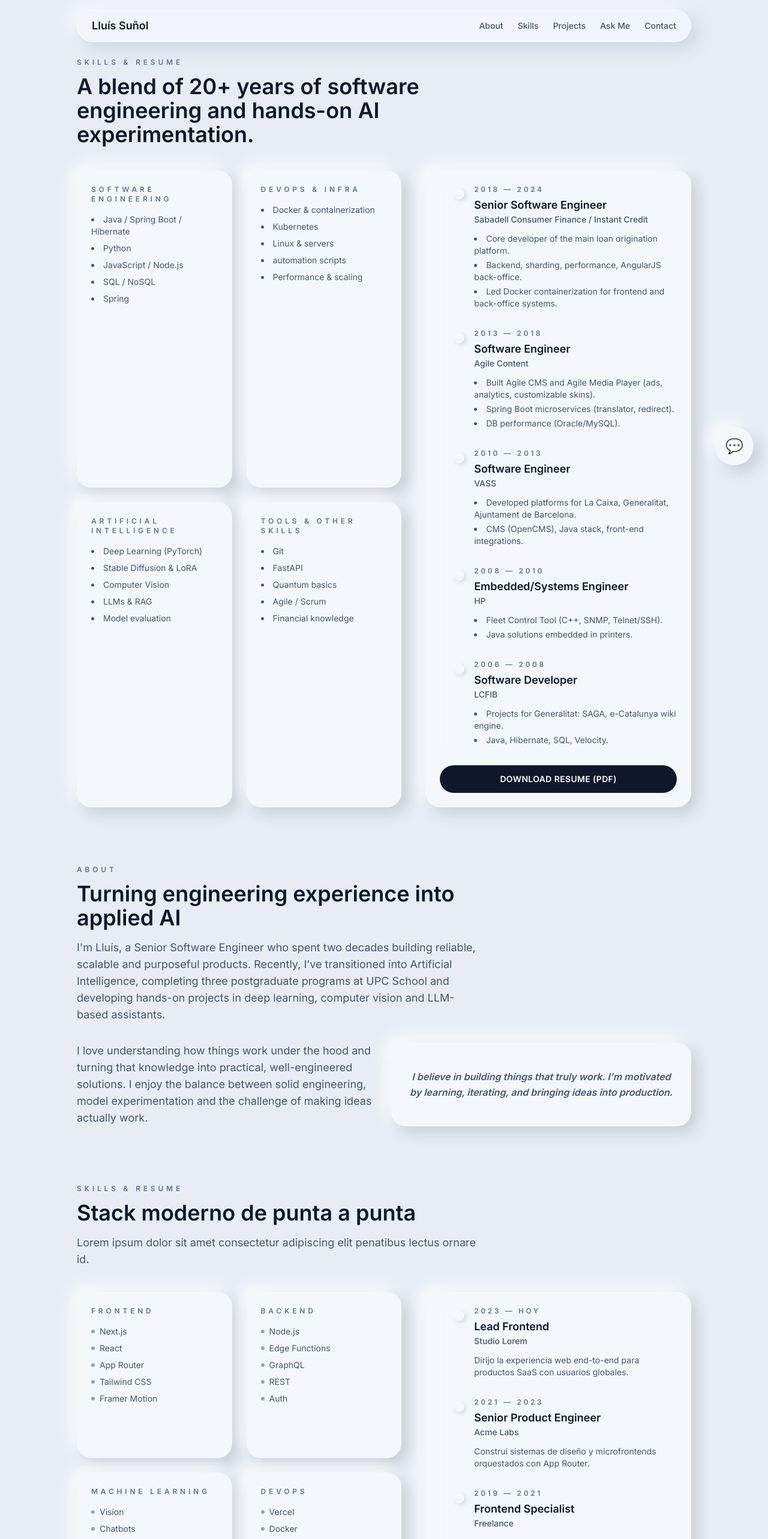
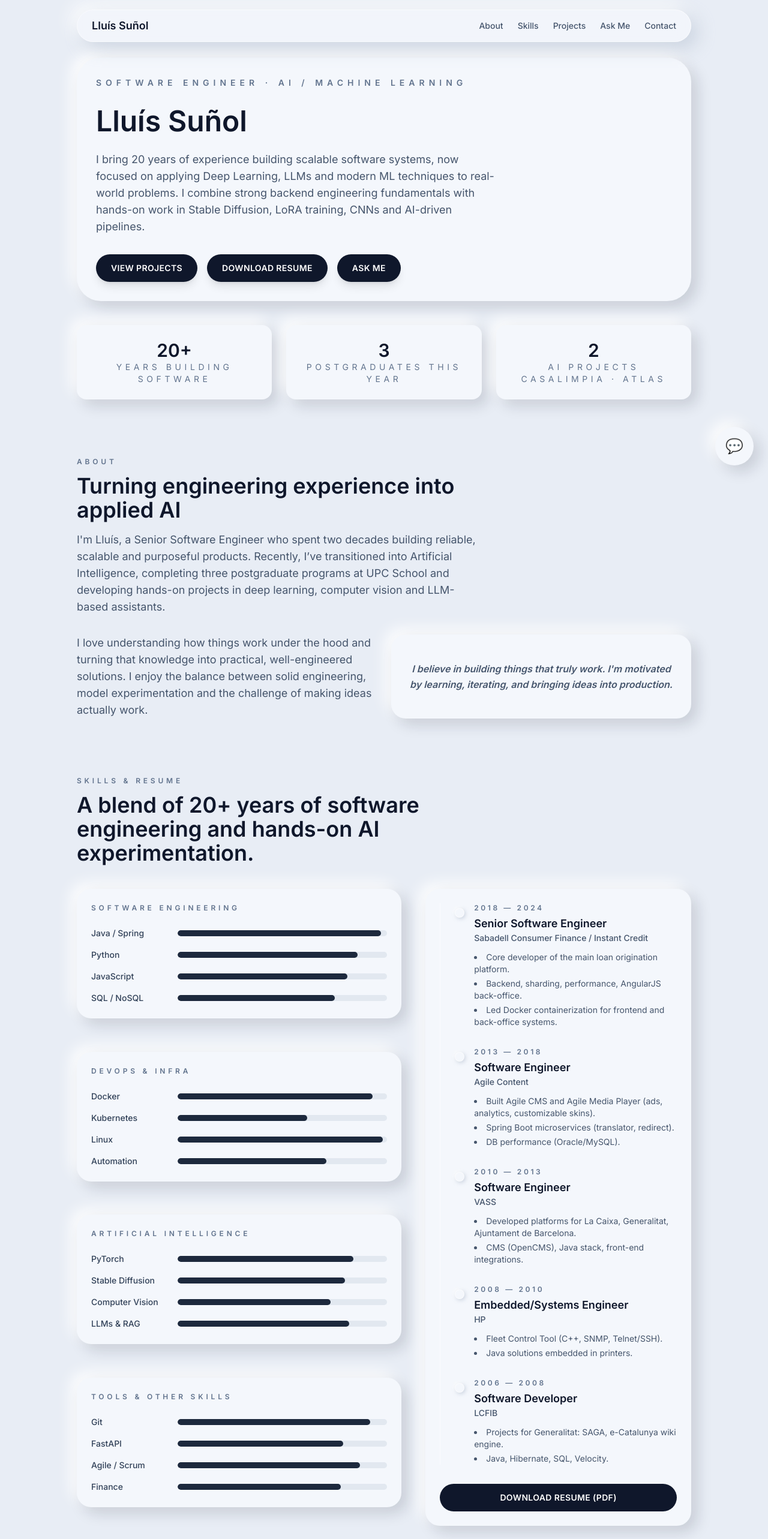
Before and after one commit to lsunol/portfolio, a Next.js app: page / in a window 1280 px wide. Shown: the top 2566 px of the page at 60% size. Built offline with nearby package versions, Linux system fonts and the light colour scheme.

Commit message:
Skills and resume

```diff
--- a/app/page.tsx
+++ b/app/page.tsx
@@ -59,22 +59,61 @@ const skillGroups = [
 
 const experiences = [
   {
-    period: "2023 — HOY",
-    title: "Lead Frontend",
-    subtitle: "Studio Lorem",
-    description: "Dirijo la experiencia web end-to-end para productos SaaS con usuarios globales.",
+    period: "2018 — 2024",
+    title: "Senior Software Engineer",
+    subtitle: "Sabadell Consumer Finance / Instant Credit",
+    description: (
+      <ul className="mt-2 space-y-1 text-sm text-slate-600 list-disc list-inside">
+        <li>Core developer of the main loan origination platform.</li>
+        <li>Backend, sharding, performance, AngularJS back-office.</li>
+        <li>Led Docker containerization for frontend and back-office systems.</li>
+      </ul>
+    ),
   },
   {
-    period: "2021 — 2023",
-    title: "Senior Product Engineer",
-    subtitle: "Acme Labs",
-    description: "Construí sistemas de diseño y microfrontends orquestados con App Router.",
+    period: "2013 — 2018",
+    title: "Software Engineer",
+    subtitle: "Agile Content",
+    description: (
+      <ul className="mt-2 space-y-1 text-sm text-slate-600 list-disc list-inside">
+        <li>Built Agile CMS and Agile Media Player (ads, analytics, customizable skins).</li>
+        <li>Spring Boot microservices (translator, redirect).</li>
+        <li>DB performance (Oracle/MySQL).</li>
+      </ul>
+    ),
   },
   {
-    period: "2019 — 2021",
-    title: "Frontend Specialist",
-    subtitle: "Freelance",
-    description: "Consultorías para startups enfocadas en growth, rendimiento y accesibilidad.",
+    period: "2010 — 2013",
+    title: "Software Engineer",
+    subtitle: "VASS",
+    description: (
+      <ul className="mt-2 space-y-1 text-sm text-slate-600 list-disc list-inside">
+        <li>Developed platforms for La Caixa, Generalitat, Ajuntament de Barcelona.</li>
+        <li>CMS (OpenCMS), Java stack, front-end integrations.</li>
+      </ul>
+    ),
+  },
+  {
+    period: "2008 — 2010",
+    title: "Embedded/Systems Engineer",
+    subtitle: "HP",
+    description: (
+      <ul className="mt-2 space-y-1 text-sm text-slate-600 list-disc list-inside">
+        <li>Fleet Control Tool (C++, SNMP, Telnet/SSH).</li>
+        <li>Java solutions embedded in printers.</li>
+      </ul>
+    ),
+  },
+  {
+    period: "2006 — 2008",
+    title: "Software Developer",
+    subtitle: "LCFIB",
+    description: (
+      <ul className="mt-2 space-y-1 text-sm text-slate-600 list-disc list-inside">
+        <li>Projects for Generalitat: SAGA, e-Catalunya wiki engine.</li>
+        <li>Java, Hibernate, SQL, Velocity.</li>
+      </ul>
+    ),
   },
 ];
 
@@ -118,118 +157,40 @@ export default function Home() {
       <main className="mx-auto flex w-full max-w-5xl flex-col gap-24 px-4 pt-20 sm:px-6 sm:pt-24 lg:px-0">
         <motion.section
           id="hero"
+          ref={heroRef}
           variants={sectionVariants}
           initial="hidden"
           whileInView="show"
           viewport={{ once: true, amount: 0.3 }}
-            className="space-y-10 scroll-mt-28 sm:scroll-mt-32"
+          className={`flex flex-col gap-10 scroll-mt-28 sm:scroll-mt-32 ${shouldCenterHero ? "justify-center" : ""}`}
         >
-            <SectionTitle
-              eyebrow="Skills & Resume"
-              title="A blend of 20+ years of software engineering and hands-on AI experimentation."
-              description=""
-            />
-            <div className="grid gap-10 lg:grid-cols-[1.1fr_0.9fr]">
-              <div className="grid gap-6 sm:grid-cols-2">
-                <div className="neumorphic-surface rounded-3xl p-6">
-                  <p className="text-xs font-semibold uppercase tracking-[0.4em] text-slate-500 mb-4">SOFTWARE ENGINEERING</p>
-                  <ul className="space-y-2 text-sm text-slate-600 list-disc list-inside">
-                    <li>Java / Spring Boot / Hibernate</li>
-                    <li>Python</li>
-                    <li>JavaScript / Node.js</li>
-                    <li>SQL / NoSQL</li>
-                    <li>Spring</li>
-                  </ul>
-                </div>
-                <div className="neumorphic-surface rounded-3xl p-6">
-                  <p className="text-xs font-semibold uppercase tracking-[0.4em] text-slate-500 mb-4">DEVOPS & INFRA</p>
-                  <ul className="space-y-2 text-sm text-slate-600 list-disc list-inside">
-                    <li>Docker & containerization</li>
-                    <li>Kubernetes</li>
-                    <li>Linux & servers</li>
-                    <li>automation scripts</li>
-                    <li>Performance & scaling</li>
-                  </ul>
-                </div>
-                <div className="neumorphic-surface rounded-3xl p-6">
-                  <p className="text-xs font-semibold uppercase tracking-[0.4em] text-slate-500 mb-4">ARTIFICIAL INTELLIGENCE</p>
-                  <ul className="space-y-2 text-sm text-slate-600 list-disc list-inside">
-                    <li>Deep Learning (PyTorch)</li>
-                    <li>Stable Diffusion & LoRA</li>
-                    <li>Computer Vision</li>
-                    <li>LLMs & RAG</li>
-                    <li>Model evaluation</li>
-                  </ul>
-                </div>
-                <div className="neumorphic-surface rounded-3xl p-6">
-                  <p className="text-xs font-semibold uppercase tracking-[0.4em] text-slate-500 mb-4">TOOLS & OTHER SKILLS</p>
-                  <ul className="space-y-2 text-sm text-slate-600 list-disc list-inside">
-                    <li>Git</li>
-                    <li>FastAPI</li>
-                    <li>Quantum basics</li>
-                    <li>Agile / Scrum</li>
-                    <li>Financial knowledge</li>
-                  </ul>
+          <div className="neumorphic-surface rounded-[2.5rem] p-8 shadow-[20px_20px_45px_rgba(163,177,198,0.45),-20px_-20px_45px_rgba(255,255,255,0.9)]">
+            <p className="text-sm font-semibold uppercase tracking-[0.5em] text-slate-500">Software Engineer · AI / Machine Learning</p>
+            <h1 className="mt-6 text-4xl font-semibold leading-tight text-slate-900 sm:text-5xl">
+              Lluís Suñol
+            </h1>
+            <p className="mt-5 max-w-2xl text-lg text-slate-600">
+              I bring 20 years of experience building scalable software systems, now focused on applying Deep Learning, LLMs and modern ML techniques to real-world problems. I combine strong backend engineering fundamentals with hands-on work in Stable Diffusion, LoRA training, CNNs and AI-driven pipelines.
+            </p>
+            <div className="mt-8 flex flex-wrap gap-4">
+              {["View Projects", "Download Resume", "Ask Me"].map((label) => (
+                <button
+                  key={label}
+                  type="button"
+                  className="rounded-full border border-transparent bg-slate-900 px-6 py-3 text-sm font-semibold uppercase tracking-wide text-white shadow-lg transition hover:-translate-y-0.5"
+                >
+                  {label}
+                </button>
+              ))}
             </div>
           </div>
-              <div className="neumorphic-surface rounded-3xl p-6">
-                <div className="space-y-8 border-l border-white/70 pl-6 relative">
-                  <TimelineItem
-                    period="2018 — 2024"
-                    title="Senior Software Engineer"
-                    subtitle="Sabadell Consumer Finance / Instant Credit"
-                    description={<ul className="mt-2 space-y-1 text-sm text-slate-600 list-disc list-inside">
-                      <li>Core developer of the main loan origination platform.</li>
-                      <li>Backend, sharding, performance, AngularJS back-office.</li>
-                      <li>Led Docker containerization for frontend and back-office systems.</li>
-                    </ul>}
-                  />
-                  <TimelineItem
-                    period="2013 — 2018"
-                    title="Software Engineer"
-                    subtitle="Agile Content"
-                    description={<ul className="mt-2 space-y-1 text-sm text-slate-600 list-disc list-inside">
-                      <li>Built Agile CMS and Agile Media Player (ads, analytics, customizable skins).</li>
-                      <li>Spring Boot microservices (translator, redirect).</li>
-                      <li>DB performance (Oracle/MySQL).</li>
-                    </ul>}
-                  />
-                  <TimelineItem
-                    period="2010 — 2013"
-                    title="Software Engineer"
-                    subtitle="VASS"
-                    description={<ul className="mt-2 space-y-1 text-sm text-slate-600 list-disc list-inside">
-                      <li>Developed platforms for La Caixa, Generalitat, Ajuntament de Barcelona.</li>
-                      <li>CMS (OpenCMS), Java stack, front-end integrations.</li>
-                    </ul>}
-                  />
-                  <TimelineItem
-                    period="2008 — 2010"
-                    title="Embedded/Systems Engineer"
-                    subtitle="HP"
-                    description={<ul className="mt-2 space-y-1 text-sm text-slate-600 list-disc list-inside">
-                      <li>Fleet Control Tool (C++, SNMP, Telnet/SSH).</li>
-                      <li>Java solutions embedded in printers.</li>
-                    </ul>}
-                  />
-                  <TimelineItem
-                    period="2006 — 2008"
-                    title="Software Developer"
-                    subtitle="LCFIB"
-                    description={<ul className="mt-2 space-y-1 text-sm text-slate-600 list-disc list-inside">
-                      <li>Projects for Generalitat: SAGA, e-Catalunya wiki engine.</li>
-                      <li>Java, Hibernate, SQL, Velocity.</li>
-                    </ul>}
-                  />
+          <div className="grid gap-6 sm:grid-cols-3">
+            {[{ title: "20+", subtitle: "Years building software" }, { title: "3", subtitle: "Postgraduates this year" }, { title: "2", subtitle: "AI projects Casalimpia · Atlas" }].map((item) => (
+              <div key={item.subtitle} className="neumorphic-surface rounded-2xl p-6 text-center">
+                <p className="text-3xl font-semibold text-slate-900">{item.title}</p>
+                <p className="text-sm uppercase tracking-[0.4em] text-slate-500">{item.subtitle}</p>
               </div>
-                <button
-                  type="button"
-                  className="mt-8 w-full rounded-full border border-transparent bg-slate-900 px-6 py-3 text-sm font-semibold uppercase tracking-wide text-white"
-                  onClick={() => window.open('/resume/lluis-sunol-resume.pdf', '_blank')}
-                >
-                  Download Resume (PDF)
-                </button>
-              </div>
+            ))}
           </div>
         </motion.section>
         <motion.section
@@ -272,26 +233,127 @@ projects in deep learning, computer vision and LLM-based assistants.`}
         >
           <SectionTitle
             eyebrow="Skills & Resume"
-            title="Stack moderno de punta a punta"
-            description="Lorem ipsum dolor sit amet consectetur adipiscing elit penatibus lectus ornare id."
+            title="A blend of 20+ years of software engineering and hands-on AI experimentation."
+            description=""
           />
           <div className="grid gap-10 lg:grid-cols-[1.1fr_0.9fr]">
-            <div className="grid gap-6 sm:grid-cols-2">
-              {skillGroups.map((group) => (
-                <div key={group.title} className="neumorphic-surface rounded-3xl p-6">
-                  <p className="text-xs font-semibold uppercase tracking-[0.4em] text-slate-500">
-                    {group.title}
-                  </p>
-                  <ul className="mt-4 space-y-2 text-sm text-slate-600">
-                    {group.items.map((item) => (
-                      <li key={item} className="flex items-center gap-2">
-                        <span className="h-1.5 w-1.5 rounded-full bg-slate-400" />
-                        {item}
-                      </li>
-                    ))}
-                  </ul>
+            <div className="grid gap-6 grid-cols-1 items-start">
+              <div className="neumorphic-surface rounded-3xl p-6">
+                <p className="text-xs font-semibold uppercase tracking-[0.4em] text-slate-500 mb-6">SOFTWARE ENGINEERING</p>
+                <div className="space-y-4">
+                  <div className="flex items-center gap-4">
+                    <div className="w-32 text-sm font-medium text-slate-700">Java / Spring</div>
+                    <div className="flex-1 h-2.5 bg-slate-200 rounded-full overflow-hidden">
+                      <div className="h-full bg-slate-800 rounded-full" style={{ width: '97%' }}></div>
                     </div>
-              ))}
+                  </div>
+                  <div className="flex items-center gap-4">
+                    <div className="w-32 text-sm font-medium text-slate-700">Python</div>
+                    <div className="flex-1 h-2.5 bg-slate-200 rounded-full overflow-hidden">
+                      <div className="h-full bg-slate-800 rounded-full" style={{ width: '86%' }}></div>
+                    </div>
+                  </div>
+                  <div className="flex items-center gap-4">
+                    <div className="w-32 text-sm font-medium text-slate-700">JavaScript</div>
+                    <div className="flex-1 h-2.5 bg-slate-200 rounded-full overflow-hidden">
+                      <div className="h-full bg-slate-800 rounded-full" style={{ width: '81%' }}></div>
+                    </div>
+                  </div>
+                  <div className="flex items-center gap-4">
+                    <div className="w-32 text-sm font-medium text-slate-700">SQL / NoSQL</div>
+                    <div className="flex-1 h-2.5 bg-slate-200 rounded-full overflow-hidden">
+                      <div className="h-full bg-slate-800 rounded-full" style={{ width: '75%' }}></div>
+                    </div>
+                  </div>
+                </div>
+              </div>
+              <div className="neumorphic-surface rounded-3xl p-6">
+                <p className="text-xs font-semibold uppercase tracking-[0.4em] text-slate-500 mb-6">DEVOPS & INFRA</p>
+                <div className="space-y-4">
+                  <div className="flex items-center gap-4">
+                    <div className="w-32 text-sm font-medium text-slate-700">Docker</div>
+                    <div className="flex-1 h-2.5 bg-slate-200 rounded-full overflow-hidden">
+                      <div className="h-full bg-slate-800 rounded-full" style={{ width: '93%' }}></div>
+                    </div>
+                  </div>
+                  <div className="flex items-center gap-4">
+                    <div className="w-32 text-sm font-medium text-slate-700">Kubernetes</div>
+                    <div className="flex-1 h-2.5 bg-slate-200 rounded-full overflow-hidden">
+                      <div className="h-full bg-slate-800 rounded-full" style={{ width: '62%' }}></div>
+                    </div>
+                  </div>
+                  <div className="flex items-center gap-4">
+                    <div className="w-32 text-sm font-medium text-slate-700">Linux</div>
+                    <div className="flex-1 h-2.5 bg-slate-200 rounded-full overflow-hidden">
+                      <div className="h-full bg-slate-800 rounded-full" style={{ width: '98%' }}></div>
+                    </div>
+                  </div>
+                  <div className="flex items-center gap-4">
+                    <div className="w-32 text-sm font-medium text-slate-700">Automation</div>
+                    <div className="flex-1 h-2.5 bg-slate-200 rounded-full overflow-hidden">
+                      <div className="h-full bg-slate-800 rounded-full" style={{ width: '71%' }}></div>
+                    </div>
+                  </div>
+                </div>
+              </div>
+              <div className="neumorphic-surface rounded-3xl p-6">
+                <p className="text-xs font-semibold uppercase tracking-[0.4em] text-slate-500 mb-6">ARTIFICIAL INTELLIGENCE</p>
+                <div className="space-y-4">
+                  <div className="flex items-center gap-4">
+                    <div className="w-32 text-sm font-medium text-slate-700">PyTorch</div>
+                    <div className="flex-1 h-2.5 bg-slate-200 rounded-full overflow-hidden">
+                      <div className="h-full bg-slate-800 rounded-full" style={{ width: '84%' }}></div>
+                    </div>
+                  </div>
+                  <div className="flex items-center gap-4">
+                    <div className="w-32 text-sm font-medium text-slate-700">Stable Diffusion</div>
+                    <div className="flex-1 h-2.5 bg-slate-200 rounded-full overflow-hidden">
+                      <div className="h-full bg-slate-800 rounded-full" style={{ width: '80%' }}></div>
+                    </div>
+                  </div>
+                  <div className="flex items-center gap-4">
+                    <div className="w-32 text-sm font-medium text-slate-700">Computer Vision</div>
+                    <div className="flex-1 h-2.5 bg-slate-200 rounded-full overflow-hidden">
+                      <div className="h-full bg-slate-800 rounded-full" style={{ width: '73%' }}></div>
+                    </div>
+                  </div>
+                  <div className="flex items-center gap-4">
+                    <div className="w-32 text-sm font-medium text-slate-700">LLMs & RAG</div>
+                    <div className="flex-1 h-2.5 bg-slate-200 rounded-full overflow-hidden">
+                      <div className="h-full bg-slate-800 rounded-full" style={{ width: '82%' }}></div>
+                    </div>
+                  </div>
+                </div>
+              </div>
+              <div className="neumorphic-surface rounded-3xl p-6">
+                <p className="text-xs font-semibold uppercase tracking-[0.4em] text-slate-500 mb-6">TOOLS & OTHER SKILLS</p>
+                <div className="space-y-4">
+                  <div className="flex items-center gap-4">
+                    <div className="w-32 text-sm font-medium text-slate-700">Git</div>
+                    <div className="flex-1 h-2.5 bg-slate-200 rounded-full overflow-hidden">
+                      <div className="h-full bg-slate-800 rounded-full" style={{ width: '92%' }}></div>
+                    </div>
+                  </div>
+                  <div className="flex items-center gap-4">
+                    <div className="w-32 text-sm font-medium text-slate-700">FastAPI</div>
+                    <div className="flex-1 h-2.5 bg-slate-200 rounded-full overflow-hidden">
+                      <div className="h-full bg-slate-800 rounded-full" style={{ width: '79%' }}></div>
+                    </div>
+                  </div>
+                  <div className="flex items-center gap-4">
+                    <div className="w-32 text-sm font-medium text-slate-700">Agile / Scrum</div>
+                    <div className="flex-1 h-2.5 bg-slate-200 rounded-full overflow-hidden">
+                      <div className="h-full bg-slate-800 rounded-full" style={{ width: '87%' }}></div>
+                    </div>
+                  </div>
+                  <div className="flex items-center gap-4">
+                    <div className="w-32 text-sm font-medium text-slate-700">Finance</div>
+                    <div className="flex-1 h-2.5 bg-slate-200 rounded-full overflow-hidden">
+                      <div className="h-full bg-slate-800 rounded-full" style={{ width: '78%' }}></div>
+                    </div>
+                  </div>
+                </div>
+              </div>
             </div>
             <div className="neumorphic-surface rounded-3xl p-6">
               <div className="space-y-8 border-l border-white/70 pl-6">
@@ -302,6 +364,7 @@ projects in deep learning, computer vision and LLM-based assistants.`}
               <button
                 type="button"
                 className="mt-8 w-full rounded-full border border-transparent bg-slate-900 px-6 py-3 text-sm font-semibold uppercase tracking-wide text-white"
+                onClick={() => window.open('/resume/lluis-sunol-resume.pdf', '_blank')}
               >
                 Download Resume (PDF)
               </button>
```
Lines whose indentation alone changed are shown as unchanged.
